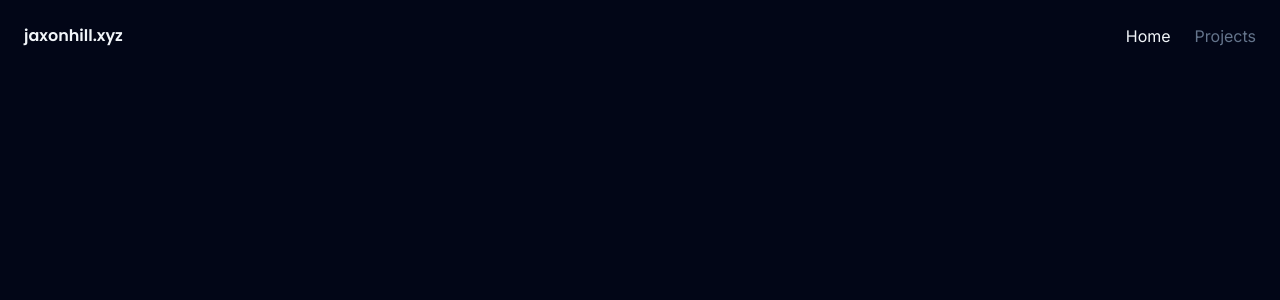
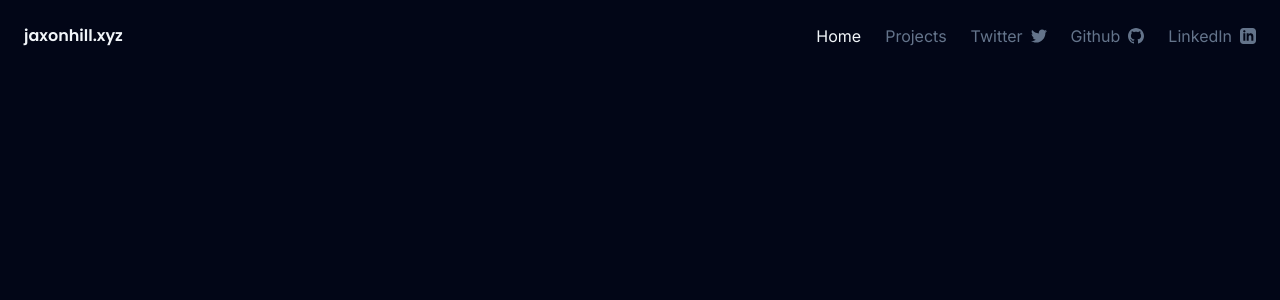
Before and after one commit to jaxonhill/personal-website-v3, a Next.js app: page / in a window 1280 px wide. Shown: the top 300 px of the page. Built offline with nearby package versions, Linux system fonts and the light colour scheme.

Commit message:
Add social links to desktop nav bar with group hover effects

```diff
--- a/components/nav/RightsideNav.tsx
+++ b/components/nav/RightsideNav.tsx
@@ -30,6 +30,22 @@ export default function RightsideNav({ links, socials }: RightsideNavProps) {
 					</Link>
 				);
 			})}
+			{socials.map((social) => {
+				return (
+					<a
+						href={social.href}
+						target="_blank"
+						className="group w-full h-full flex gap-2 items-center"
+					>
+						<p className="w-full h-full text-slate-500 group-hover:text-slate-100">
+							{social.platform}
+						</p>
+						<i className="w-4 h-4 fill-slate-500 group-hover:fill-slate-100">
+							{social.svgElement}
+						</i>
+					</a>
+				);
+			})}
 		</div>
 	);
 }
```
